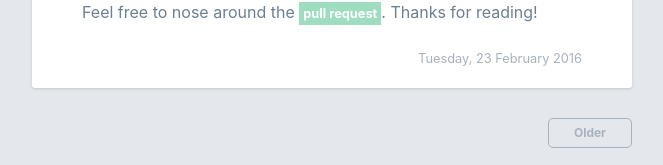
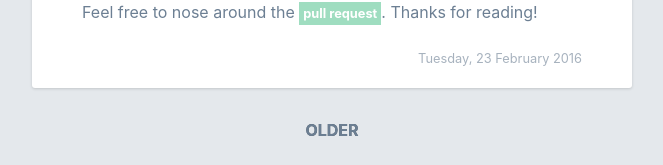
Before and after one commit to studioromeo/studioromeo.github.com, a Jekyll site: the page built from index.html, in a window 1280 px wide. Shown: the part 4607-4772 px from the top of the page, without its empty margins (308-971 px from the left). Built offline with Jekyll 4.4.1, drawn with Linux system fonts in a browser that asks for light colours; emoji names are drawn with the system emoji font; the list of posts is cut into pages by our own code.

Commit message:
Update footer to work responsively

```diff
--- a/_sass/component.footer.scss
+++ b/_sass/component.footer.scss
@@ -1,30 +1,28 @@
 .footer-nav {
     display: flex;
-    font-size: .75em;
-    font-weight: normal;
-    justify-content: space-between;
+    justify-content: space-around;
     margin: 20px 0;
+}
 
-    &__item {
-        border: 1px solid $colour-space-grey-light;
-        border-radius: 5px;
-        color: $colour-space-grey-light;
-        font-weight: bold;
-        padding: 5px 25px;
-        text-shadow: 0 0 1px $colour-grey;
-        transition: all .1s ease;
+.footer-nav__item {
+    font-weight: bold;
+    position: relative;
+    text-transform: uppercase;
 
-        &--older {
-            margin-left: auto;
-        }
+    &::before {
+        color: $colour-space-grey;
+        content: attr(title);
+        position: absolute;
+        transition: transform 150ms ease-in-out, opacity 150ms ease-in-out;
+    }
 
-        &:hover,
-        &:focus {
-            background: $colour-green;
-            border-bottom: 3px solid $colour-green-dark;
-            color: #fff;
-            margin-top: -3px;
-            text-shadow: none;
+    &:hover,
+    &:focus {
+        color: $colour-cream;
+
+        &::before {
+            opacity: 0;
+            transform: scale(.9);
         }
     }
 }
--- a/index.html
+++ b/index.html
@@ -20,13 +20,17 @@ layout: default
     <nav class="footer-nav">
         {% if paginator.previous_page %}
             {% if paginator.previous_page == 1 %}
-                <a href="/" class="footer-nav__item">Newer</a>
+                <a href="/" class="footer-nav__item" title="Newest">Newest</a>
             {% else %}
-                <a href="/page{{paginator.previous_page}}" class="footer-nav__item">Newer</a>
+                <a href="/page{{paginator.previous_page}}" class="footer-nav__item" title="Newer">Newer</a>
             {% endif %}
         {% endif %}
         {% if paginator.next_page %}
-            <a href="/page{{paginator.next_page}}" class="footer-nav__item footer-nav__item--older">Older</a>
+            {% if paginator.next_page == paginator.total_pages %}
+                <a href="/page{{paginator.next_page}}" class="footer-nav__item footer-nav__item--older" title="Oldest">Oldest</a>
+            {% else %}
+                <a href="/page{{paginator.next_page}}" class="footer-nav__item footer-nav__item--older" title="Older">Older</a>
+            {% endif %}
         {% endif %}
     </nav>
 </footer>
```
